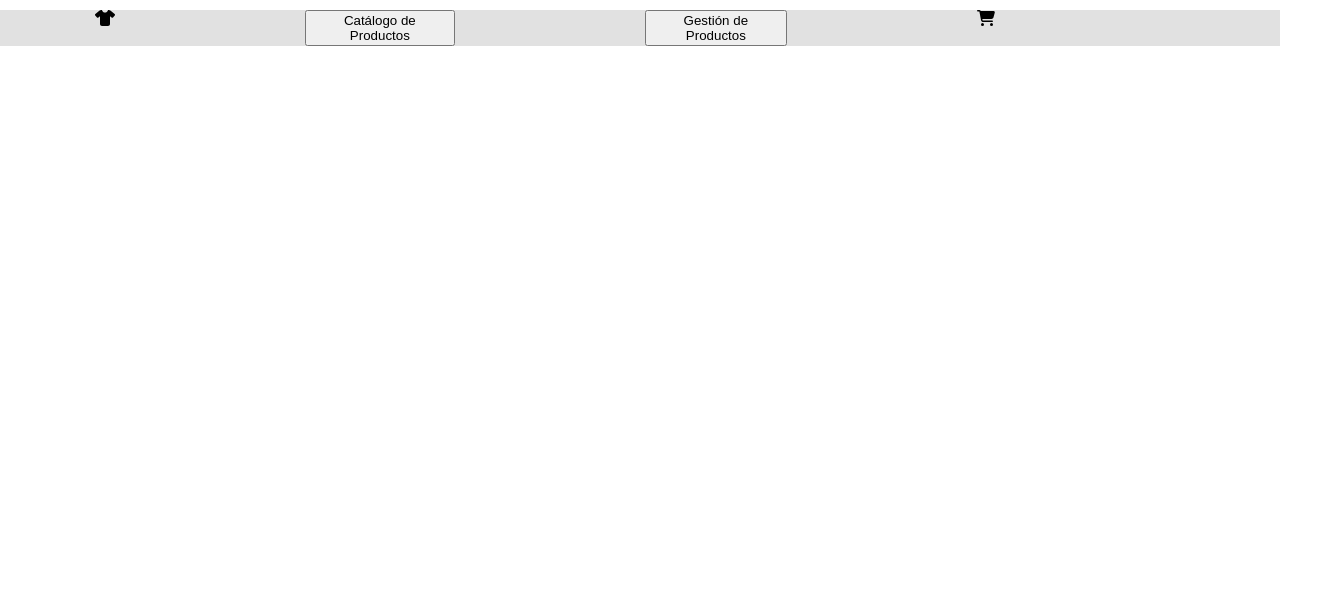
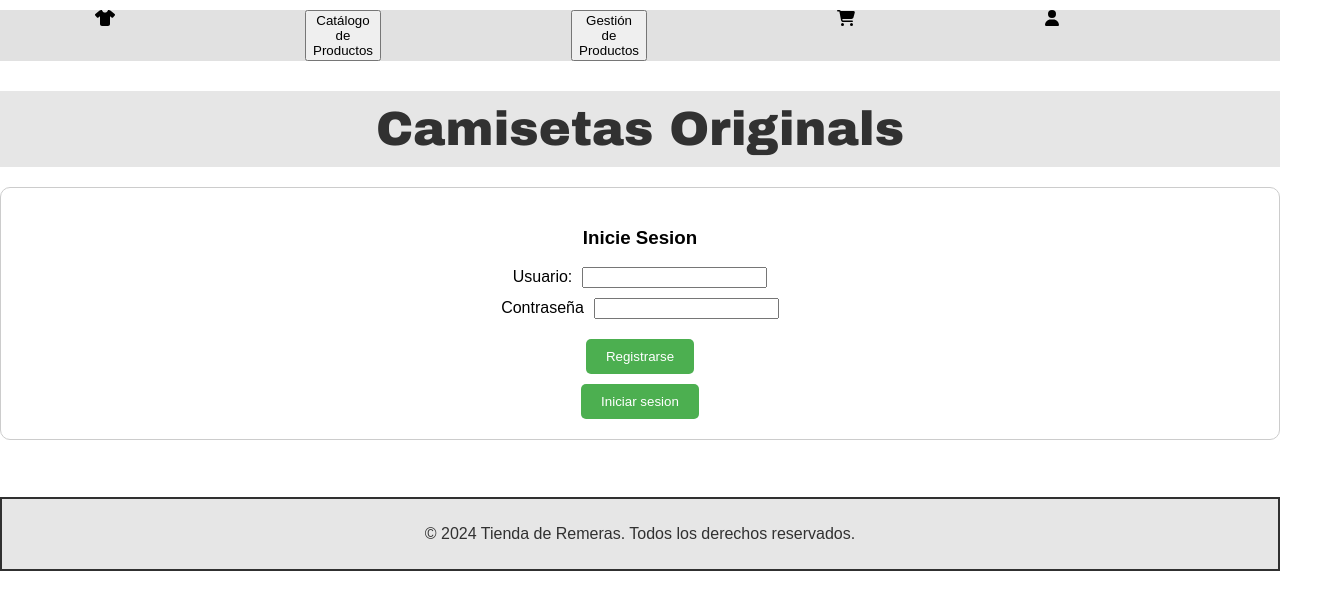
Before and after one commit to FedeLeguizmaon/API_grupo2, a React (Create React App) app in the folder Aplicaciones-Interactivas--main/: page /LogIn in a window 1280 px wide. Shown: the top 610 px of the page, 1344 px wide, since content can reach past the window. Built offline with nearby package versions, Linux system fonts and the light colour scheme.

Commit message:
FRONT DE LOG IN Y REGISTRO SIN LOGICA APLICADA
Falta redux y empezar a hacer logica, el front esta cerrado.

```diff
--- a/Aplicaciones-Interactivas--main/src/App.js
+++ b/Aplicaciones-Interactivas--main/src/App.js
@@ -1,6 +1,8 @@
-import React,{ useContext} from 'react';
-import { BrowserRouter as Router, Routes, Route, Link } from 'react-router-dom';
+import React,{ useContext,useState} from 'react';
+import { BrowserRouter as Router, Routes, Route, Link, Navigate } from 'react-router-dom';
 import './App.css';
+import OpcionesLog from './componentes/OpcionesLog';
+import LogIn from './componentes/LogIn';
 import Carrito from './componentes/Carrito';
 import Home from './componentes/Home';
 import Checkout from './componentes/Checkout';
@@ -8,16 +10,25 @@ import Descuentos from './componentes/Descuentos';
 import GestionProductos from './componentes/GestionProductos';
 import Catalogo from './componentes/Catalogo';
 import Detalle from './componentes/Detalle';
+import Registro from './componentes/Registro';
 import { CarritoContext } from './componentes/CarritoContext';
 import './styles.css';
+
 import { useNavigate } from 'react-router-dom';
 import { CarritoProvider } from './componentes/CarritoContext';
 import { FontAwesomeIcon } from '@fortawesome/react-fontawesome';
 import { faShirt } from '@fortawesome/free-solid-svg-icons';
+import { faUser } from '@fortawesome/free-solid-svg-icons';
 import{faCartShopping} from '@fortawesome/free-solid-svg-icons';
+
 function Header() {
   const navigate = useNavigate();
   const { Contador } = useContext(CarritoContext);
+  const [mostarOpciones,SetMostrarOpciones] = useState(false);
+
+  const handlerMostrarOpciones = () =>{
+    SetMostrarOpciones(!mostarOpciones);
+  };
   return (
     <header>
       <nav className='navegador'>
@@ -27,11 +38,14 @@ function Header() {
           <li><button onClick={() => navigate('/catalogo')}>Catálogo de Productos</button></li>
           <li><button onClick={() => navigate('/gestion-productos')}>Gestión de Productos</button></li>
           <li><FontAwesomeIcon icon={faCartShopping}  onClick={() => navigate('/Carrito')}  /></li>
+          <li><FontAwesomeIcon icon={faUser} onClick= {handlerMostrarOpciones} /></li>
+          {mostarOpciones && <OpcionesLog />}
           {Contador > 0 ? (
             <li className="CantElementosCarrito">{Contador}</li>
           ) : (
             <li></li>
           )}
+
         </ul>
       </nav>
 
@@ -48,6 +62,9 @@ function App() {
         <div className="App">
           <Header />
           <Routes>
+            <Route path='/Registro' element={<Registro />} />
+            <Route path='/LogIn' element={<LogIn />} />
+            <Route path='/Opciones' element={<OpcionesLog />} />
             <Route path="/" element={<Home />} />
             <Route path="/carrito" element={<Carrito />} />
             <Route path="/checkout" element={<Checkout />} />
--- /dev/null
+++ b/Aplicaciones-Interactivas--main/src/componentes/LogIn.jsx
@@ -0,0 +1,33 @@
+import React, { useContext, useState } from "react";
+import { Navigate, useNavigate } from "react-router-dom";
+const LogIn = () => {
+const navigate = useNavigate();
+const handlerRegistro = () =>{
+    navigate('/Registro')
+}
+    return(
+        <>
+        <h1 className='titulo' >Camisetas Originals</h1>
+        <div className="Login">
+        <h3>Inicie Sesion</h3>
+        <div className="Input">
+            <label className="etiqueta">Usuario:</label>
+            <input type="text" id="username" name="username" />
+
+        </div>
+        <div className="Input">
+        <label className="etiqueta">Contraseña</label>
+        <input type="password" id="password" name="password" />
+        </div>
+        <button className="BotonDeRegistro" onClick={handlerRegistro} title="Si no tiene cuenta creada, registrese" >Registrarse</button>
+        <button className="BotonDeInicio" >Iniciar sesion</button>
+    </div>
+    <footer className='footer'>
+            <p>© 2024 Tienda de Remeras. Todos los derechos reservados.</p>
+        </footer>
+    </>
+
+    )
+
+}
+export default LogIn;
--- /dev/null
+++ b/Aplicaciones-Interactivas--main/src/componentes/OpcionesLog.jsx
@@ -0,0 +1,24 @@
+import React, { useContext, useState } from 'react';
+import   './estilos/LogStyles.css';
+import LogIn from './LogIn';
+import { useNavigate } from 'react-router-dom';
+const OpcionesLog = () =>{
+    const navigate = useNavigate();
+    const handlerClick =() =>{
+
+        navigate('/LogIn')
+    }
+    const handlerRegistro = () =>{
+        navigate('/Registro')
+    }
+    return(
+    <div>
+        <ul className='OpcionesLog'>
+            <li className='Opcion' onClick={handlerClick}>Iniciar Sesion</li>
+            <li className='Opcion' onClick={handlerClick}>Cerrar Sesion</li>
+        </ul>
+    </div>
+    )
+
+}
+export default OpcionesLog;
--- /dev/null
+++ b/Aplicaciones-Interactivas--main/src/componentes/Registro.jsx
@@ -0,0 +1,27 @@
+import React, { useContext, useState } from "react";
+import   './estilos/LogStyles.css';
+const Registro = () =>{
+    return(
+        <><h1 className='titulo' >Camisetas Originals</h1>
+         <div className="Registrar">
+
+            <h3>Crea una cuenta:</h3>
+            <div className="Input">
+                <label className="etiqueta">Correo Electronico:</label>
+                <input type="text" id="username" name="username" />
+
+            </div>
+            <div className="Input">
+            <label className="etiqueta">Contraseña</label>
+            <input type="password" id="password" name="password" />
+            </div>
+            <button className="BotonDeInicio" >Registrarse</button>
+        </div>
+        <footer className='footer'>
+            <p>© 2024 Tienda de Remeras. Todos los derechos reservados.</p>
+        </footer>
+        </>
+
+    )
+}
+export default Registro;
--- /dev/null
+++ b/Aplicaciones-Interactivas--main/src/componentes/estilos/LogStyles.css
@@ -0,0 +1,87 @@
+.OpcionesLog{
+    position: absolute;
+    top: 30px;
+    transform: translateX(-50%);
+    background-color : rgb(170, 170, 170);
+    left: 78%;
+    font-size: small;
+    font-family: Arial, sans-serif;
+    list-style: none;
+    display: flex;
+    flex-direction: column;
+    width: auto;
+    padding: 0; /* Quita el padding por defecto */
+    margin: 0px; /* Quita el margen por defecto */
+}
+.Opcion{
+    border-bottom: 1px solid #ccc;
+    padding: 5px;
+    display: block;
+    background-color : rgb(170, 170, 170);
+
+}
+.Opcion:last-child {
+    border-bottom: none;
+  }
+  .Opcion:hover{
+
+    background-color: #f0f0f0;
+    color: black;
+  }
+  .Login{
+    display: flex;
+    flex-direction: column;
+    align-items: center;
+    justify-content: center;
+
+    border: 1px solid #ccc;
+    padding: 20px;
+    border-radius: 10px;
+    box-shadow: 0px 0px 10px rgba(255, 255, 255, 0.1);
+    margin-top: 0%;
+    margin-bottom: 57px;
+  }
+  .Registrar{
+    display: flex;
+    flex-direction: column;
+    align-items: center;
+    justify-content: center;
+
+    border: 1px solid #ccc;
+    padding: 20px;
+    border-radius: 10px;
+    box-shadow: 0px 0px 10px rgba(255, 255, 255, 0.1);
+    margin-top: 0%;
+    margin-bottom: 162px;
+  }
+  .etiqueta{
+    margin-right: 10px;
+  }
+  .Input{
+    margin-bottom: 10px;
+  }
+  .BotonDeInicio{
+    margin-top: 10px;
+    padding: 10px 20px;
+    background-color: #4CAF50;
+    color: white;
+    border: none;
+    border-radius: 5px;
+    cursor: pointer;
+  }
+  .BotonDeRegistro{
+    margin-top: 10px;
+    padding: 10px 20px;
+    background-color: #4CAF50;
+    color: white;
+    border: none;
+    border-radius: 5px;
+    cursor: pointer;
+    content: attr(title);
+  }
+  .BotonDeRegistro:hover{
+
+  }
+  button:hover {
+    background-color: #45a049;
+}
```
